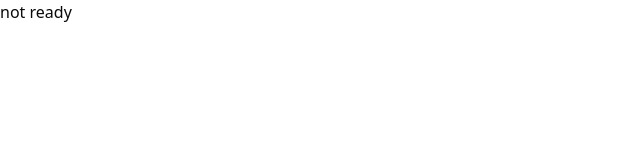
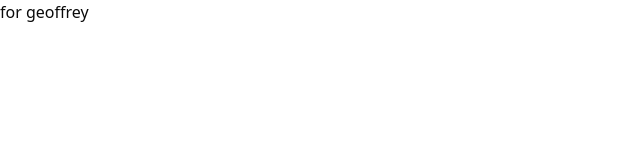
Before and after one commit to Billoq/billoq-frontend, a Next.js app: page /faqs in a window 1280 px wide. Shown: the top 160 px of the page, without its empty margins (0-640 px from the left). Built offline with nearby package versions, Linux system fonts and the light colour scheme.

Commit message:
assign task

```diff
--- a/src/app/faqs/page.tsx
+++ b/src/app/faqs/page.tsx
@@ -1,9 +1,10 @@
 import About from '@/components/About/About'
+import Faq from '@/components/Faq/Faq'
 import React from 'react'
 
 function page() {
   return (
-    <About/>
+    <Faq/>
   )
 }
 
--- a/src/components/Services/services.tsx
+++ b/src/components/Services/services.tsx
@@ -3,7 +3,7 @@
 function Services() {
   return (
     //start from here
-    <div>for lynda</div>
+    <div>for nonso</div>
   )
 }
 
```
Also changed, not shown: src/components/Faq/Faq.tsx (renamed from src/components/Faq/page.tsx).
